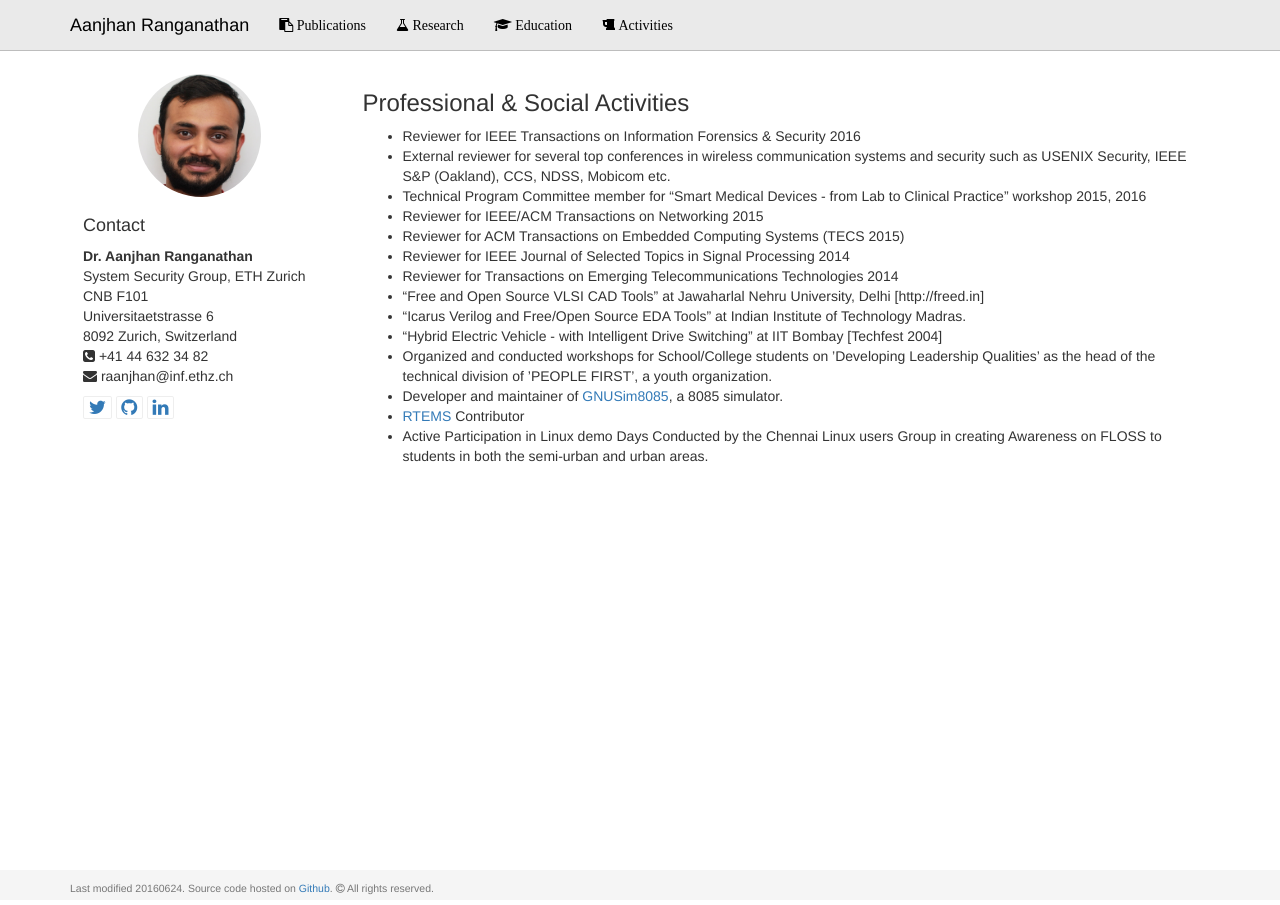
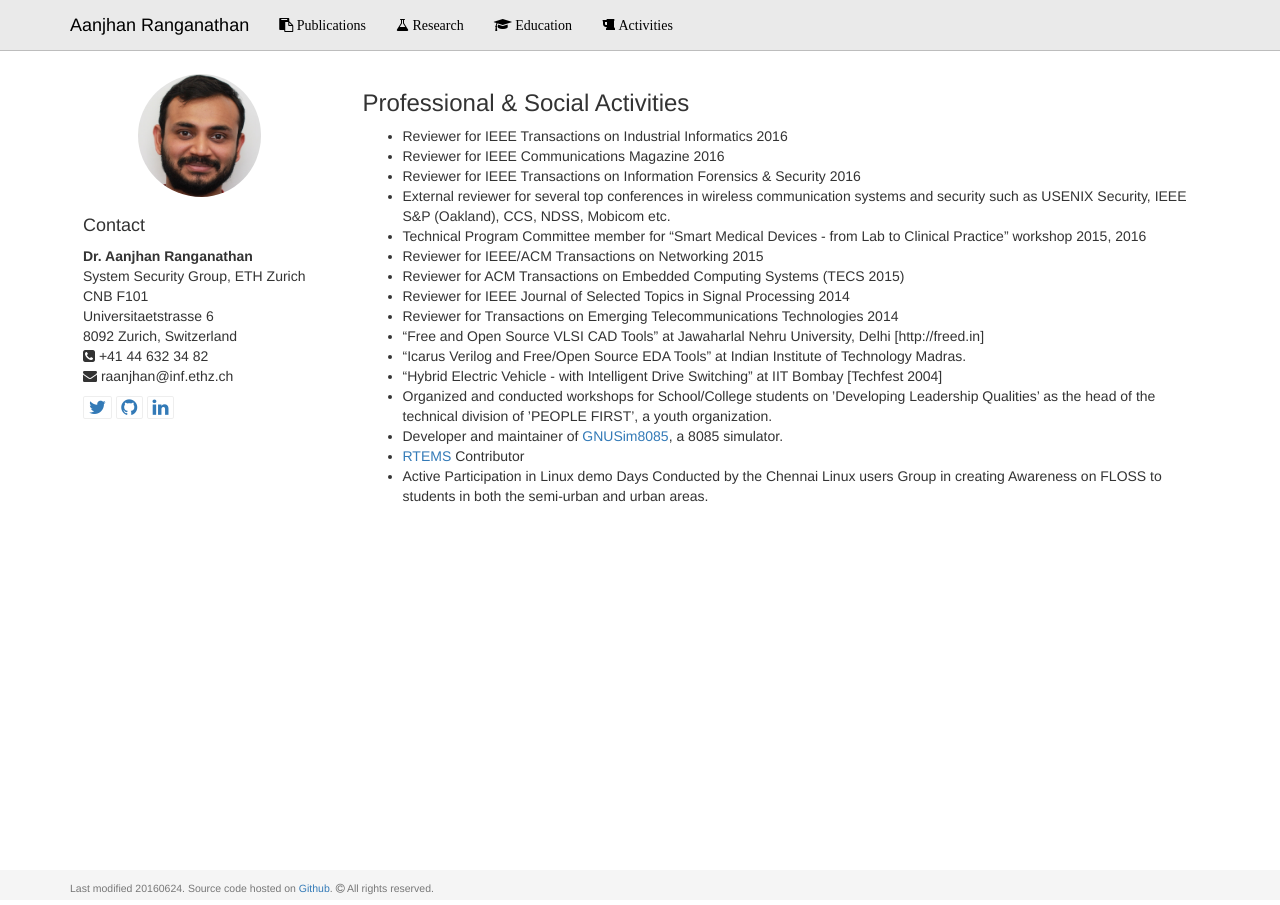
Before and after one commit to aanjhan/mywebsite, a Jekyll site: the page built from activities/index.md, in a window 1280 px wide. Built offline with Jekyll 4.4.1, drawn with Linux system fonts in a browser that asks for light colours; Markdown is read by kramdown in place of the engine named in the settings.

Commit message:
added new activities

```diff
--- a/activities/index.md
+++ b/activities/index.md
@@ -5,6 +5,8 @@ layout: default
 
 ### Professional & Social Activities
 
+- Reviewer for IEEE Transactions on Industrial Informatics 2016
+- Reviewer for IEEE Communications Magazine 2016
 - Reviewer for IEEE Transactions on Information Forensics & Security 2016
 - External reviewer for several top conferences in wireless communication systems and security such as USENIX Security, IEEE S&P (Oakland), CCS, NDSS, Mobicom etc.
 - Technical Program Committee member for "Smart Medical Devices - from Lab to Clinical Practice" workshop 2015, 2016
```
Also changed, not shown: 5 other files.
